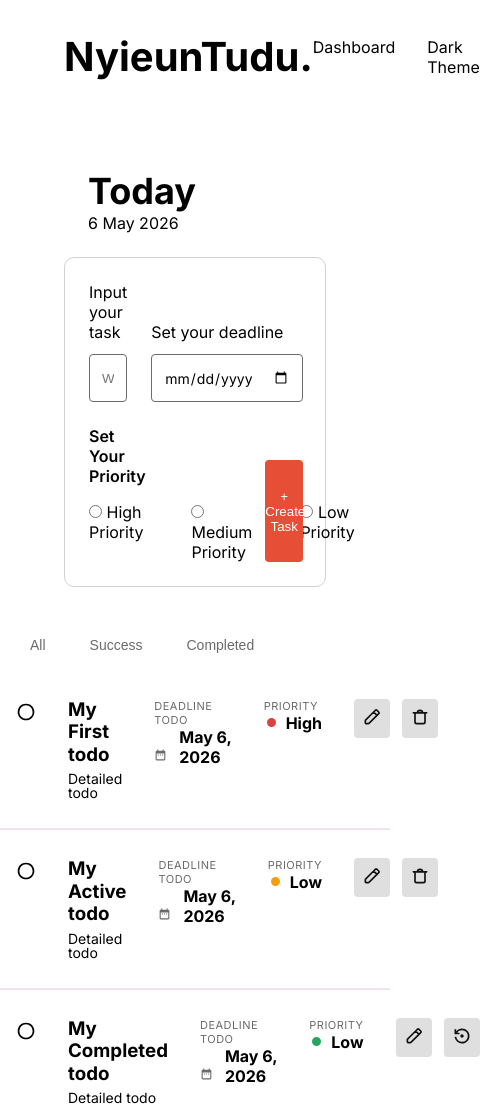
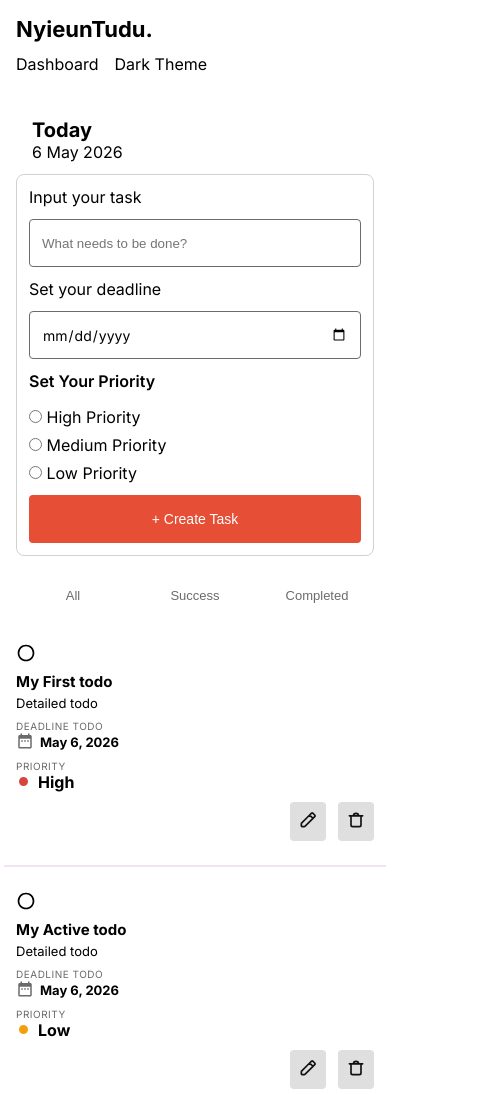
Before and after one commit to ridhaginanjar/nyieun-todo, a plain HTML site: page index.html in a window 390 px wide. Shown: the top 1108 px of the page, 480 px wide, since content can reach past the window. Drawn offline with Linux system fonts and the light colour scheme.

Commit message:
feat: add mediaquery by vibe

```diff
--- a/css/style.css
+++ b/css/style.css
@@ -386,3 +386,252 @@ footer {
     max-height: 200px;
     padding: 16px 32px;
 }
+
+/* ===========================================
+   RESPONSIVE BREAKPOINTS
+   - Laptop:  ≤1024px
+   - Tablet:  ≤768px
+   - Mobile:  ≤480px
+   =========================================== */
+
+/* --- Laptop (≤1024px) --- */
+@media (max-width: 1024px) {
+    header {
+        padding: 24px 32px;
+    }
+
+    .todo-card {
+        padding: 24px 32px;
+    }
+
+    .task-form {
+        gap: 20px;
+        padding: 20px;
+    }
+
+    .todo-item {
+        gap: 24px;
+        padding: 12px 16px;
+    }
+
+    .task-info {
+        flex: 2;
+    }
+
+    footer {
+        padding: 16px 24px;
+    }
+}
+
+/* --- Tablet (≤768px) --- */
+@media (max-width: 768px) {
+    h1 {
+        font-size: 28px;
+    }
+
+    h2 {
+        font-size: 24px;
+    }
+
+    header {
+        padding: 16px 24px;
+    }
+
+    .todo-card {
+        padding: 16px 24px;
+    }
+
+    /* Form: collapse from 2 columns to 1 column */
+    .task-form {
+        grid-template-columns: 1fr;
+        grid-template-areas:
+            "task"
+            "deadline"
+            "priority"
+            "submit-task";
+        gap: 16px;
+        padding: 16px;
+    }
+
+    .task-input {
+        max-width: 100%;
+    }
+
+    .form-deadline input[type="date"] {
+        max-width: 100%;
+    }
+
+    .priority-options {
+        gap: 24px;
+        flex-wrap: wrap;
+    }
+
+    .submit-task {
+        width: 100%;
+        min-width: unset;
+        height: 48px;
+        min-height: 48px;
+        justify-self: stretch;
+        font-size: 14px;
+    }
+
+    /* Tab bar */
+    .tab-bar {
+        padding: 12px 24px;
+    }
+
+    /* Todo items: stack vertically */
+    .todo-item {
+        flex-wrap: wrap;
+        gap: 12px;
+        padding: 12px;
+    }
+
+    .task-info {
+        flex: 1 1 60%;
+        min-width: 0;
+    }
+
+    .task-deadline {
+        flex: 0 1 auto;
+        align-items: flex-start;
+    }
+
+    .task-prior {
+        flex: 0 1 auto;
+    }
+
+    .task-action {
+        flex: 0 0 auto;
+        justify-content: flex-start;
+    }
+
+    /* Date info */
+    .date-info {
+        padding: 16px 24px;
+    }
+
+    footer {
+        padding: 12px 24px;
+    }
+}
+
+/* --- Mobile (≤480px) --- */
+@media (max-width: 480px) {
+    h1 {
+        font-size: 22px;
+    }
+
+    h2 {
+        font-size: 20px;
+    }
+
+    header {
+        flex-direction: column;
+        align-items: flex-start;
+        gap: 12px;
+        padding: 16px;
+    }
+
+    .navbar {
+        display: flex;
+        gap: 16px;
+    }
+
+    .todo-card {
+        padding: 16px;
+    }
+
+    .task-form {
+        padding: 12px;
+        gap: 12px;
+        border-radius: 8px;
+    }
+
+    .priority-options {
+        flex-direction: column;
+        gap: 8px;
+    }
+
+    /* Tab bar: stretch buttons to fill */
+    .tab-bar {
+        padding: 8px 16px;
+        gap: 8px;
+    }
+
+    .tab-btn {
+        flex: 1;
+        text-align: center;
+        padding: 8px 8px;
+        font-size: 13px;
+    }
+
+    /* Todo items: full stack */
+    .todo-item {
+        flex-direction: column;
+        align-items: flex-start;
+        gap: 10px;
+        padding: 12px;
+    }
+
+    .task-btn {
+        margin-top: 0;
+    }
+
+    .task-info {
+        flex: unset;
+        width: 100%;
+    }
+
+    .task-info h3 {
+        font-size: 15px;
+    }
+
+    .task-info p {
+        font-size: 13px;
+    }
+
+    /* Deadline & Priority: side by side on mobile */
+    .task-deadline,
+    .task-prior {
+        flex: unset;
+        align-items: flex-start;
+    }
+
+    .task-action {
+        flex: unset;
+        width: 100%;
+        justify-content: flex-end;
+    }
+
+    .info-deadline {
+        gap: 6px;
+    }
+
+    .info-deadline svg {
+        width: 18px;
+        height: 18px;
+    }
+
+    .info-deadline h4 {
+        font-size: 13px;
+    }
+
+    .label-span {
+        font-size: 10px;
+    }
+
+    /* Date info */
+    .date-info {
+        padding: 12px 16px;
+    }
+
+    .todo-ul {
+        padding: 0 4px;
+    }
+
+    footer {
+        padding: 12px 16px;
+        text-align: center;
+    }
+}
```
Also changed, not shown: js/main.js (deleted, +0 -158 lines), .kiro/steering/product.md (added), .kiro/steering/structure.md (added), .kiro/steering/tech.md (added).
